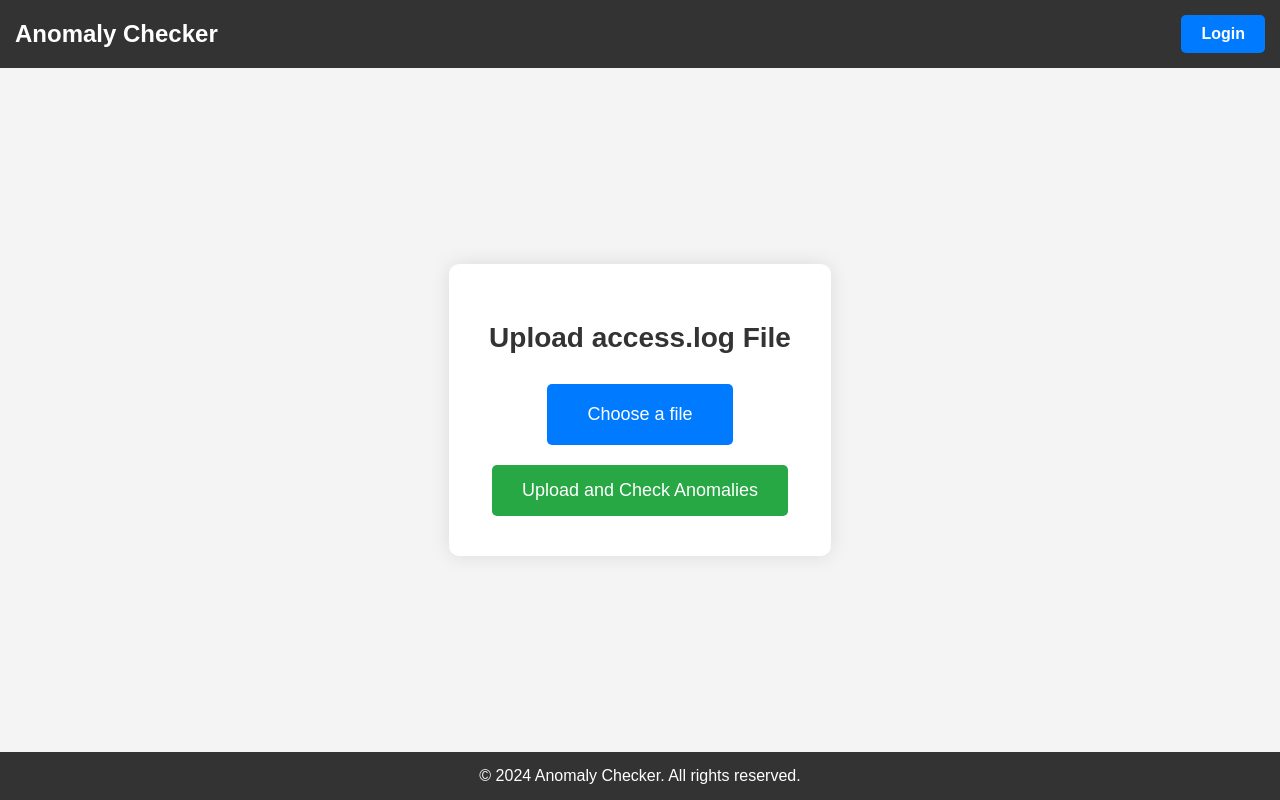
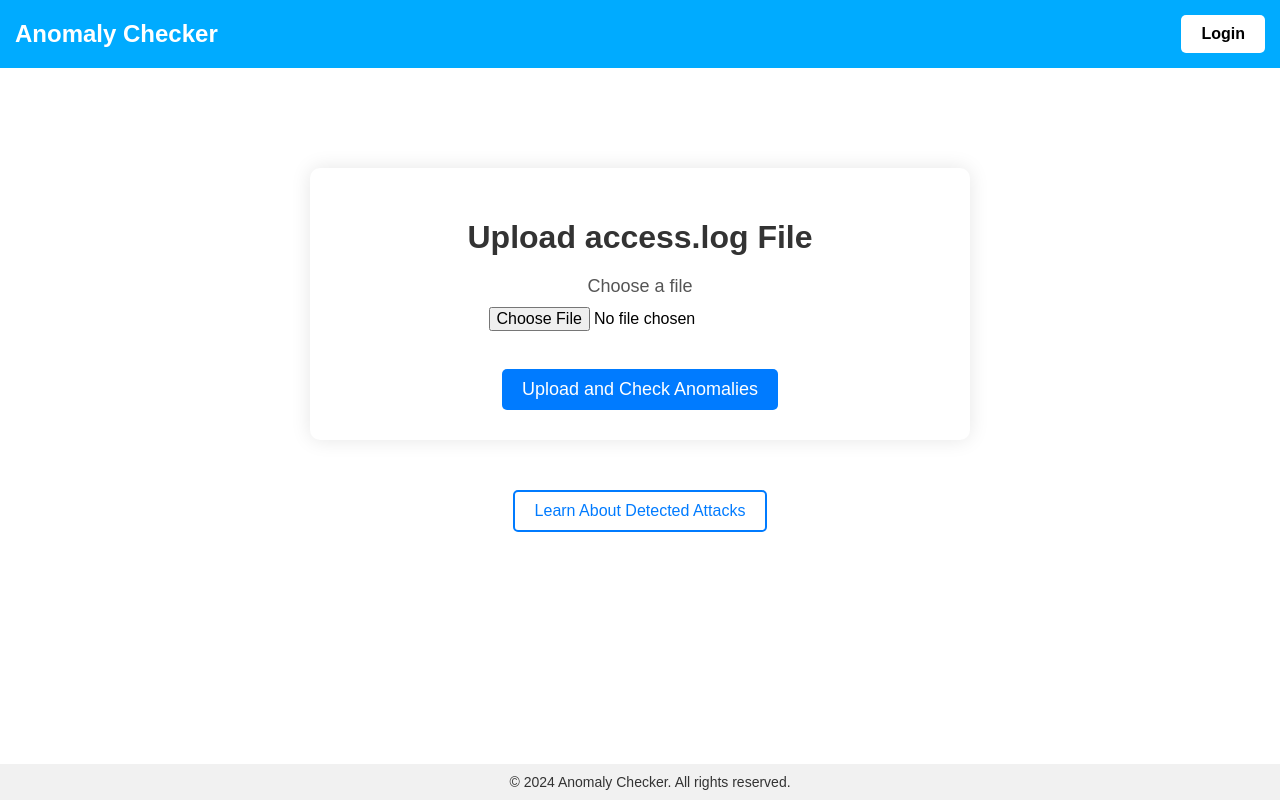
Before and after one commit to elsa-rahma-hidayani/anomali_detection, a PHP site: page / in a window 1280 px wide. Run offline with PHP 8.4, Linux system fonts and the light colour scheme.

Commit message:
index.php update

```diff
--- a/index.php
+++ b/index.php
@@ -4,98 +4,7 @@
     <meta charset="UTF-8">
     <meta name="viewport" content="width=device-width, initial-scale=1.0">
     <title>Anomaly Checker</title>
-    <style>
-        body {
-            font-family: Arial, sans-serif;
-            margin: 0;
-            padding: 0;
-            display: flex;
-            flex-direction: column;
-            min-height: 100vh;
-            background-color: #f4f4f4;
-        }
-
-        .navbar {
-            background-color: #333;
-            padding: 15px;
-            display: flex;
-            justify-content: space-between;
-            align-items: center;
-        }
-
-        .navbar h1 {
-            color: #fff;
-            margin: 0;
-            font-size: 24px;
-        }
-
-        .navbar a {
-            color: #fff;
-            text-decoration: none;
-            padding: 10px 20px;
-            background-color: #007BFF;
-            border-radius: 5px;
-            font-weight: bold;
-        }
-
-        .container {
-            flex-grow: 1;
-            display: flex;
-            justify-content: center;
-            align-items: center;
-            text-align: center;
-        }
-
-        .upload-box {
-            background-color: #fff;
-            padding: 40px;
-            border-radius: 10px;
-            box-shadow: 0 0 20px rgba(0, 0, 0, 0.1);
-        }
-
-        .upload-box h1 {
-            margin-bottom: 30px;
-            font-size: 28px;
-            color: #333;
-        }
-
-        .upload-box input[type="file"] {
-            display: none;
-        }
-
-        .upload-box label {
-            font-size: 18px;
-            padding: 20px 40px;
-            background-color: #007BFF;
-            color: #fff;
-            border-radius: 5px;
-            cursor: pointer;
-            display: inline-block;
-            margin-bottom: 20px;
-        }
-
-        .upload-box button {
-            padding: 15px 30px;
-            background-color: #28a745;
-            color: #fff;
-            border: none;
-            border-radius: 5px;
-            font-size: 18px;
-            cursor: pointer;
-            transition: background-color 0.3s ease;
-        }
-
-        .upload-box button:hover {
-            background-color: #218838;
-        }
-
-        footer {
-            text-align: center;
-            padding: 15px;
-            background-color: #333;
-            color: #fff;
-        }
-    </style>
+    <link rel="stylesheet" href="public/css/index.css">
 </head>
 <body>
     <div class="navbar">
@@ -113,10 +22,63 @@
                 <button type="submit">Upload and Check Anomalies</button>
             </form>
         </div>
+
+        <div class="info-toggle">
+            <button id="toggle-info">Learn About Detected Attacks</button>
+        </div>
+
+        <div class="info-box" id="info-box">
+            <h2>Types of Attacks Detected</h2>
+            <div class="attack-info">
+                <div class="attack-item">
+                    <h3>SQL Injection</h3>
+                    <p>Identifies malicious SQL statements that manipulate databases.</p>
+                </div>
+                <div class="attack-item">
+                    <h3>Path Traversal</h3>
+                    <p>Detects attempts to access restricted directories and files.</p>
+                </div>
+                <div class="attack-item">
+                    <h3>XSS (Cross-Site Scripting)</h3>
+                    <p>Protects against scripts injected into web pages to compromise users.</p>
+                </div>
+                <div class="attack-item">
+                    <h3>Remote File Inclusion (RFI)</h3>
+                    <p>Monitors attempts to include external files on the server.</p>
+                </div>
+                <div class="attack-item">
+                    <h3>Malicious Payloads</h3>
+                    <p>Flags potential shell commands or code injections in requests.</p>
+                </div>
+                <div class="attack-item">
+                    <h3>HTTP Methods Abuse</h3>
+                    <p>Detects misuse of HTTP methods like TRACE, TRACK, and more.</p>
+                </div>
+                <div class="attack-item">
+                    <h3>Password-Based Attacks</h3>
+                    <p>Identifies brute force or repeated login attempts.</p>
+                </div>
+                <div class="attack-item">
+                    <h3>Denial of Service (DoS)</h3>
+                    <p>Recognizes flooding attacks aimed at overwhelming the server.</p>
+                </div>
+            </div>
+        </div>
     </div>
 
     <footer>
         &copy; 2024 Anomaly Checker. All rights reserved.
     </footer>
+
+    <script>
+        document.getElementById('toggle-info').addEventListener('click', function() {
+            var infoBox = document.getElementById('info-box');
+            if (infoBox.style.display === 'none' || infoBox.style.display === '') {
+                infoBox.style.display = 'block';
+            } else {
+                infoBox.style.display = 'none';
+            }
+        });
+    </script>
 </body>
 </html>
--- /dev/null
+++ b/public/css/index.css
@@ -0,0 +1,174 @@
+/* General Styles */
+body, html {
+    margin: 0;
+    padding: 0;
+    height: 100%;
+    font-family: Arial, sans-serif;
+    display: flex;
+    flex-direction: column;
+}
+
+.navbar {
+    background-color: #00abff;
+    padding: 15px;
+    display: flex;
+    justify-content: space-between;
+    align-items: center;
+}
+
+.navbar h1 {
+    color: #fff;
+    margin: 0;
+    font-size: 24px;
+}
+
+.navbar a {
+    color: #000000;
+    text-decoration: none;
+    padding: 10px 20px;
+    background-color: #ffffff;
+    border-radius: 5px;
+    font-weight: bold;
+}
+
+
+/* Container styles */
+.container {
+    text-align: center;
+    padding: 50px;
+    flex: 1; /* Makes the container take up the remaining space */
+}
+
+/* Upload box styles */
+.upload-box {
+    margin: 50px auto;
+    padding: 30px;
+    background-color: #fff;
+    border-radius: 10px;
+    box-shadow: 0 0 20px rgba(0, 0, 0, 0.1);
+    max-width: 600px;
+}
+
+.upload-box h1 {
+    font-size: 32px;
+    margin-bottom: 20px;
+    color: #333;
+}
+
+.upload-box form {
+    margin-top: 20px;
+}
+
+.upload-box label {
+    display: block;
+    margin-bottom: 10px;
+    font-size: 18px;
+    color: #555;
+}
+
+.upload-box input[type="file"] {
+    display: block;
+    margin: 0 auto;
+    font-size: 16px;
+}
+
+.upload-box button {
+    margin-top: 20px;
+    padding: 10px 20px;
+    font-size: 18px;
+    color: #fff;
+    background-color: #007BFF;
+    border: none;
+    border-radius: 5px;
+    cursor: pointer;
+    transition: background-color 0.3s ease;
+}
+
+.upload-box button:hover {
+    background-color: #0056b3;
+}
+
+/* Toggle button styles */
+.info-toggle {
+    margin-top: 30px;
+}
+
+.info-toggle button {
+    padding: 10px 20px;
+    font-size: 16px;
+    color: #007BFF;
+    background-color: #fff;
+    border: 2px solid #007BFF;
+    border-radius: 5px;
+    cursor: pointer;
+    transition: background-color 0.3s ease, color 0.3s ease;
+}
+
+.info-toggle button:hover {
+    background-color: #007BFF;
+    color: #fff;
+}
+
+/* Additional styles for attack information */
+.info-box {
+    margin-top: 30px;
+    padding: 20px;
+    background-color: #f9f9f9;
+    border-radius: 10px;
+    box-shadow: 0 0 20px rgba(0, 0, 0, 0.1);
+    max-width: 1000px;
+    margin-left: auto;
+    margin-right: auto;
+    display: none; /* Hidden by default */
+}
+
+.info-box h2 {
+    font-size: 24px;
+    color: #333;
+    margin-bottom: 20px;
+    text-align: center;
+}
+
+.attack-info {
+    display: flex;
+    flex-wrap: wrap;
+    justify-content: center;
+    gap: 20px;
+}
+
+.attack-item {
+    background-color: #007BFF;
+    color: #fff;
+    padding: 15px;
+    border-radius: 10px;
+    width: 220px;
+    text-align: center;
+    transition: transform 0.3s ease, background-color 0.3s ease;
+}
+
+.attack-item h3 {
+    margin-top: 0;
+    font-size: 16px;
+}
+
+.attack-item p {
+    font-size: 13px;
+    margin: 10px 0 0;
+}
+
+.attack-item:hover {
+    transform: scale(1.05);
+    background-color: #0056b3;
+}
+
+/* Footer styles */
+footer {
+    background-color: #f1f1f1;
+    text-align: center;
+    padding: 10px;
+    font-size: 14px;
+    color: #333;
+    position: static;
+    bottom: 0;
+    width: 100%;
+}
```
